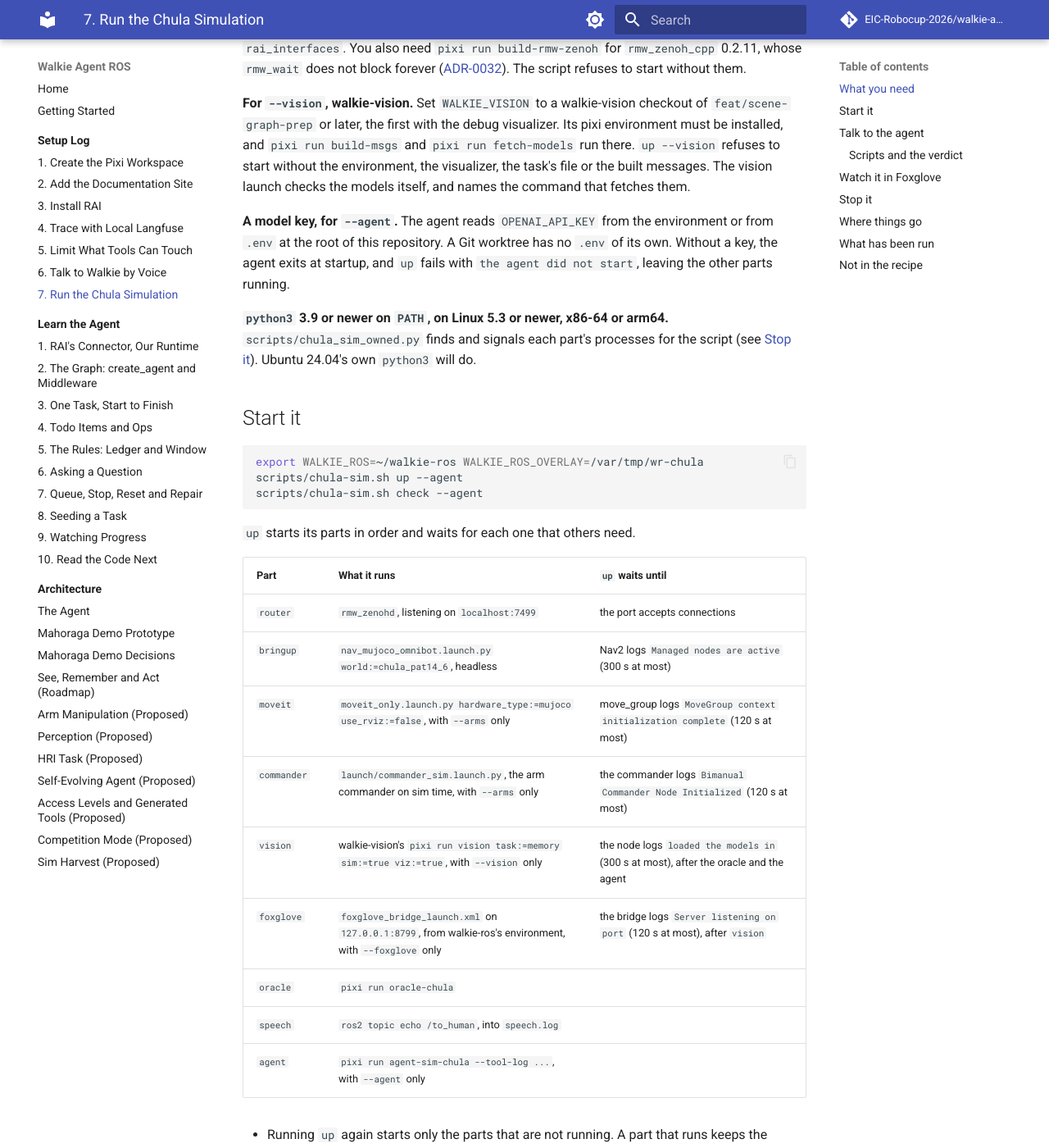
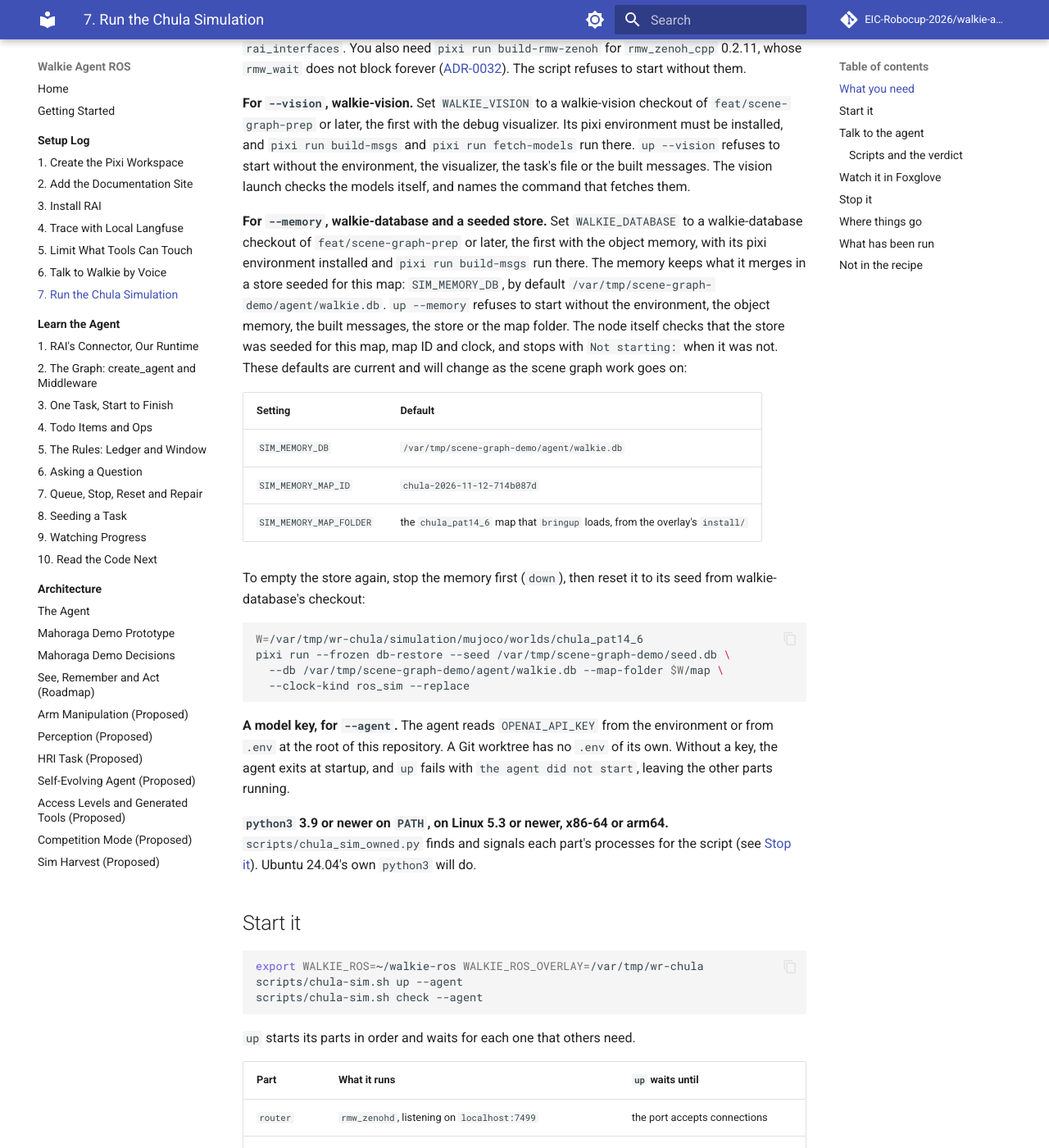
Before and after one commit to EIC-Robocup-2026/walkie-agent-ros, an MkDocs documentation site: the page built from docs/setup/08-chula-simulation.md, in a window 1280 px wide and 1400 px high, scrolled down 1272 px. Shown: the whole window at 82% size. Built offline with MkDocs 1.6.1 and Material for MkDocs 9.7.7, drawn with Linux system fonts in a browser that asks for light colours; comment, search, counter and statistics services are not loaded; some of the changed text lies outside the part shown.

Commit message:
feat: add the object memory part to the chula simulation

````diff
--- a/docs/setup/08-chula-simulation.md
+++ b/docs/setup/08-chula-simulation.md
@@ -64,6 +64,33 @@ and `pixi run fetch-models` run there. `up --vision` refuses to start without
 the environment, the visualizer, the task's file or the built messages. The
 vision launch checks the models itself, and names the command that fetches them.
 
+**For `--memory`, walkie-database and a seeded store.** Set `WALKIE_DATABASE`
+to a walkie-database checkout of `feat/scene-graph-prep` or later, the first
+with the object memory, with its pixi environment installed and
+`pixi run build-msgs` run there. The memory keeps what it merges in a store
+seeded for this map: `SIM_MEMORY_DB`, by default
+`/var/tmp/scene-graph-demo/agent/walkie.db`. `up --memory` refuses to start
+without the environment, the object memory, the built messages, the store or
+the map folder. The node itself checks that the store was seeded for this map,
+map ID and clock, and stops with `Not starting:` when it was not. These defaults
+are current and will change as the scene graph work goes on:
+
+| Setting | Default |
+| --- | --- |
+| `SIM_MEMORY_DB` | `/var/tmp/scene-graph-demo/agent/walkie.db` |
+| `SIM_MEMORY_MAP_ID` | `chula-2026-11-12-714b087d` |
+| `SIM_MEMORY_MAP_FOLDER` | the `chula_pat14_6` map that `bringup` loads, from the overlay's `install/` |
+
+To empty the store again, stop the memory first (`down`), then reset it to its
+seed from walkie-database's checkout:
+
+```bash
+W=/var/tmp/wr-chula/simulation/mujoco/worlds/chula_pat14_6
+pixi run --frozen db-restore --seed /var/tmp/scene-graph-demo/seed.db \
+  --db /var/tmp/scene-graph-demo/agent/walkie.db --map-folder $W/map \
+  --clock-kind ros_sim --replace
+```
+
 **A model key, for `--agent`.** The agent reads `OPENAI_API_KEY` from the
 environment or from `.env` at the root of this repository. A Git worktree has no
 `.env` of its own. Without a key, the agent exits at startup, and `up` fails with
@@ -90,7 +117,8 @@ scripts/chula-sim.sh check --agent
 | `moveit` | `moveit_only.launch.py hardware_type:=mujoco use_rviz:=false`, with `--arms` only | move_group logs `MoveGroup context initialization complete` (120 s at most) |
 | `commander` | `launch/commander_sim.launch.py`, the arm commander on sim time, with `--arms` only | the commander logs `Bimanual Commander Node Initialized` (120 s at most) |
 | `vision` | walkie-vision's `pixi run vision task:=memory sim:=true viz:=true`, with `--vision` only | the node logs `loaded the models in` (300 s at most), after the oracle and the agent |
-| `foxglove` | `foxglove_bridge_launch.xml` on `127.0.0.1:8799`, from walkie-ros's environment, with `--foxglove` only | the bridge logs `Server listening on port` (120 s at most), after `vision` |
+| `memory` | walkie-database's `pixi run db-memory` on `SIM_MEMORY_DB`, reading `/walkie_vision/sim/objects` on sim time, with `--memory` only, which needs `--vision` | the node logs `The object memory starts with` (120 s at most), after `vision` |
+| `foxglove` | `foxglove_bridge_launch.xml` on `127.0.0.1:8799`, from walkie-ros's environment, with `--foxglove` only | the bridge logs `Server listening on port` (120 s at most), after `memory` |
 | `oracle` | `pixi run oracle-chula` | |
 | `speech` | `ros2 topic echo /to_human`, into `speech.log` | |
 | `agent` | `pixi run agent-sim-chula --tool-log ...`, with `--agent` only | |
@@ -238,8 +266,9 @@ also a line of `logs/agent-tools.jsonl`, with the tool `verdict`.
 ## Watch it in Foxglove
 
 ```bash
-export WALKIE_VISION=/var/tmp/wv-prep   # a checkout of feat/scene-graph-prep
-scripts/chula-sim.sh up --vision --foxglove
+export WALKIE_VISION=/var/tmp/wv-prep     # a checkout of feat/scene-graph-prep
+export WALKIE_DATABASE=/var/tmp/wd-prep   # a checkout of feat/scene-graph-prep
+scripts/chula-sim.sh up --vision --memory --foxglove
 ```
 
 **`--vision`** runs walkie-vision's node on the head camera, with the `memory`
@@ -257,6 +286,20 @@ On MuJoCo's rendered frames, YOLOE finds small textured objects, such as the
 cup, the bottle and the apple, and misses or mislabels most furniture
 (decision S4-8 in
 [Mahoraga Demo Decisions](../architecture/mahoraga-demo-decisions.md)).
+
+**`--memory`** runs walkie-database's object memory on those arrays. Every 2 s
+of sim time it merges the detections it has placed in the map, keeps an object
+once two views agree, saves the result in `SIM_MEMORY_DB`, and publishes:
+
+| Topic | Type | What it shows |
+| --- | --- | --- |
+| `/walkie_database/objects/markers` | `visualization_msgs/MarkerArray` | each confirmed object's box and label in `map`, and its `on` relations |
+| `/walkie_database/objects/cloud` | `sensor_msgs/PointCloud2` | the objects' points in `map` |
+
+Both are latched, so a client that connects later still gets the last one. The
+memory also serves `/walkie_database/search_objects`, `get_object`,
+`find_objects`, `get_room_contents` and `list_rooms`. It saves once more as it
+stops, and `down` stops it before `vision`.
 
 **`--foxglove`** runs `foxglove_bridge` on sim time, from walkie-ros's
 environment, on `ws://localhost:8799`. `SIM_FOXGLOVE_PORT` picks another port.
@@ -300,8 +343,8 @@ are in the camera's optical frame.
 scripts/chula-sim.sh down
 ```
 
-`down` stops the parts in reverse order: the agent first, and the commander and
-MoveIt before `bringup`. It sends each process of a part SIGINT,
+`down` stops the parts in reverse order: the agent first, the object memory
+before `vision`, and the commander and MoveIt before `bringup`. It sends each process of a part SIGINT,
 as Ctrl+C would. If the part still runs 10 s later, it sends SIGTERM, and 5 s
 after that SIGKILL, then SIGKILL again 2 s later. Each check starts the helper,
 so these waits run a little longer.
@@ -356,6 +399,10 @@ Everything goes under `SIM_DIR`, `/var/tmp/walkie-chula-sim` by default.
   the `ros2` daemon, is not in the group and is left running.
 - `ros/`: `ROS_HOME` and the ROS logs.
 - `worlds/`: the world the launch file generates.
+
+The object memory's store, `SIM_MEMORY_DB`, is not under `SIM_DIR` either, so
+`down` and a new `up` keep what it has merged. [What you need](#what-you-need)
+shows how to reset it.
 
 The functions an agent with `--scripts` saves are not under `SIM_DIR`. They go to
 the function store, `WALKIE_TOOLS_HOME` if the shell that runs `up` sets it, and
@@ -591,6 +638,21 @@ kitchen table, succeeded from the living room and from the shelf.
     The debug visualizer drew 796 arrays with one missing its image.
     `down` stopped every part in about 23 s. Both vision processes finished
     cleanly, within about 4 s of `down` starting (decision SG-11).
+- With the object memory, later on 2026-11-12, with walkie-database's
+  uncommitted `feat/scene-graph-prep` work in `/var/tmp/wd-prep` and the store
+  freshly seeded, holding no objects: `up --vision --memory --foxglove`. The
+  memory logged `The object memory starts with no objects.` within a second.
+  The bridge advertised `/walkie_database/objects/markers` and
+  `/walkie_database/objects/cloud`, about one message per merge period
+  (0.45 to 0.5 Hz of wall time). Nav2 goals to the kitchen room, the shelf and the bar succeeded; the goal to
+  the TV did not finish within 200 s. By then the store held 20 objects (4
+  cups, 4 chairs, 4 bottles, 2 tables, 2 sofas, 2 apples, a shelf and a
+  cabinet), 1839 observations and 3 `on` relations, and a marker array was
+  about 10.5 KiB. Over the run, the memory could not place 12 arrays in `map`
+  for want of a transform, and dropped them. `down` stopped every part in
+  about 17 s. The memory stopped 0.8 s after its SIGINT, with no traceback,
+  and released its store lock. The store then passed `PRAGMA integrity_check`
+  and held the same 20 objects and 3 relations, and 1916 observations.
 
 ## Not in the recipe
 
````
Also changed, not shown: docs/architecture/mahoraga-demo-decisions.md (+1 -0 lines), 2 other files.
